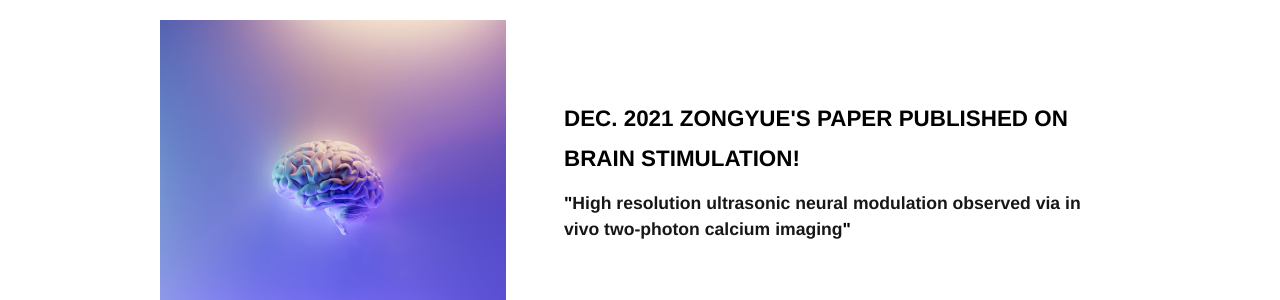
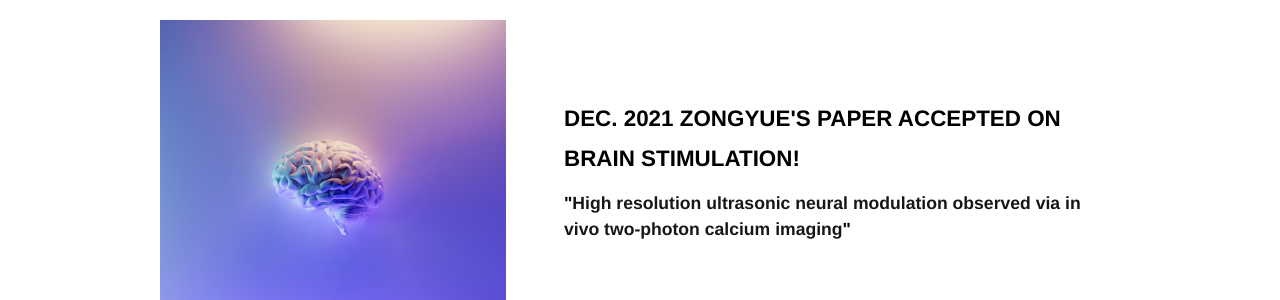
Before and after one commit to mengcuilab/mengcuilab.github.io, a Jekyll site: the page built from news.html, in a window 1280 px wide and 900 px high, scrolled down 520 px. Shown: the part 154-454 px from the top of the window. Built offline with Jekyll 4.4.1, drawn with Linux system fonts in a browser that asks for light colours.

Commit message:
correct typo

```diff
--- a/news.html
+++ b/news.html
@@ -19,7 +19,7 @@
 			</div>
 
 			<div class="news_txt">
-			  <h2> DEC. 2021 ZONGYUE'S PAPER PUBLISHED ON BRAIN STIMULATION!</h2>
+			  <h2> DEC. 2021 ZONGYUE'S PAPER ACCEPTED ON BRAIN STIMULATION!</h2>
 
 
 			  <h4>"<a href="https://www.biorxiv.org/content/10.1101/2021.03.23.436645v1.full">High resolution ultrasonic neural modulation observed via in vivo two-photon calcium imaging</a>"</h4>
```
